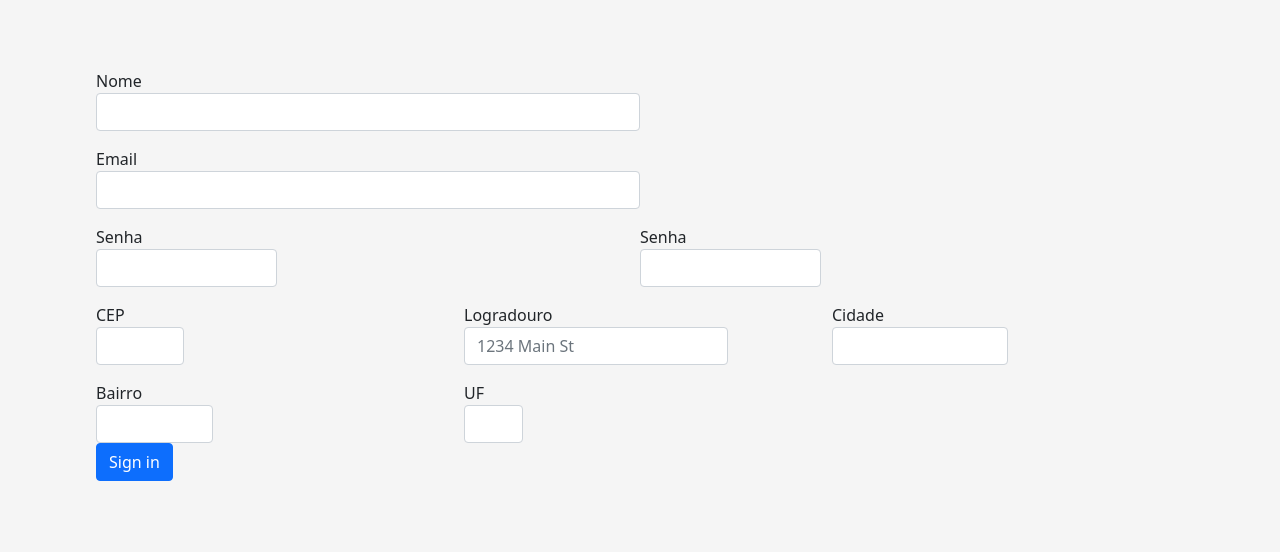
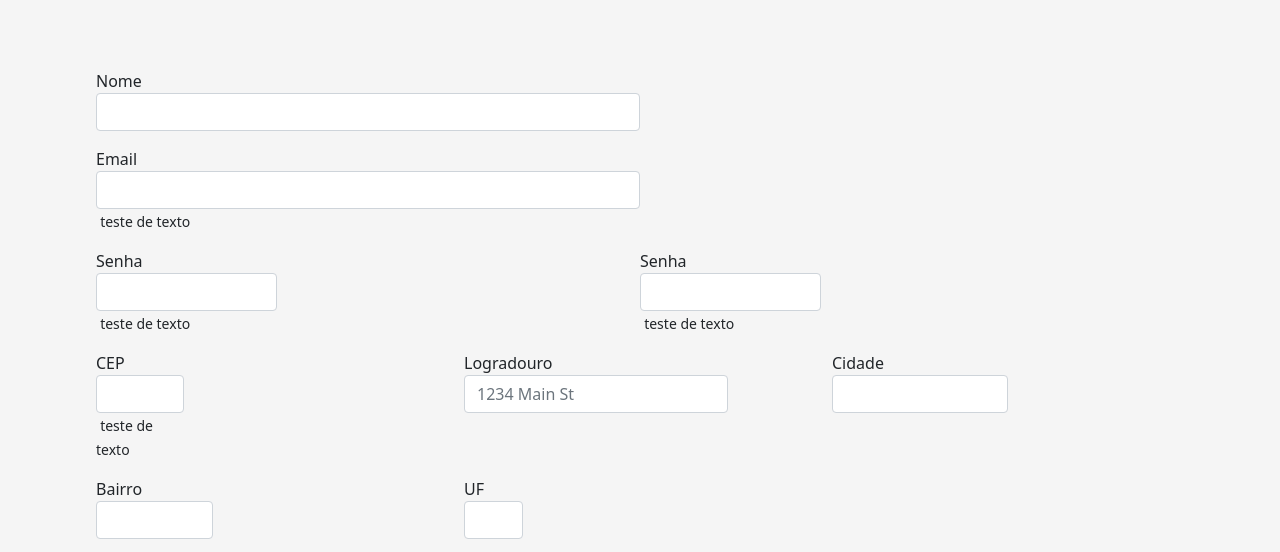
Before and after one commit to KarlaValeriano/Projeto-M2, a plain HTML site: page cadastro.html in a window 1280 px wide. Shown: the part 187-739 px from the top of the page. Drawn offline with nearby package versions, Linux system fonts and the light colour scheme.

Commit message:
implementação do alerta do fomulário

```diff
--- a/assets/css/cadastro.css
+++ b/assets/css/cadastro.css
@@ -27,6 +27,10 @@ form{
     gap: 1rem;
     grid-template-columns: 1fr 1fr 1fr;
 }
+
+form button{
+    margin-top: 1rem;
+}
 /* .form-control{
     width: 50%!important;
 } */
--- a/cadastro.html
+++ b/cadastro.html
@@ -69,23 +69,39 @@
     <div class="form-group col-md-6">
       <label for="inputEmail4">Email</label>
       <input type="email" class="form-control" id="inputEmail4">
+      <div class="form-alerta">
+            <img src="" alt="" id="img-email" class="img-alerta">
+            <small id="msg-email">teste de texto</small>
+          </div>
     </div>
 
     <div class="senha">
     <div class="form-group col-md-4">
       <label for="inputPassword4">Senha</label>
       <input type="password" class="form-control" id="inputPassword4">
+      <div class="form-alerta">
+            <img src="" alt="" id="img-email" class="img-alerta">
+            <small id="msg-email">teste de texto</small>
+          </div>
     </div>
     <div class="form-group col-md-4">
       <label for="inputPassword4">Senha</label>
       <input type="password" class="form-control" id="inputPassword4">
+      <div class="form-alerta">
+            <img src="" alt="" id="img-email" class="img-alerta">
+            <small id="msg-email">teste de texto</small>
+          </div>
     </div>
-  </div>
+    </div>
   </div>
   <div class="form-row endereco" >
   <div class="form-group col-md-3">
     <label for="inputZip">CEP</label>
     <input type="text" class="form-control" id="inputZip">
+    <div class="form-alerta">
+      <img src="" alt="" id="img-email" class="img-alerta">
+      <small id="msg-email">teste de texto</small>
+    </div>
   </div>
   <div class="form-group col-md-9">
     <label for="inputAddress">Logradouro</label>
```
